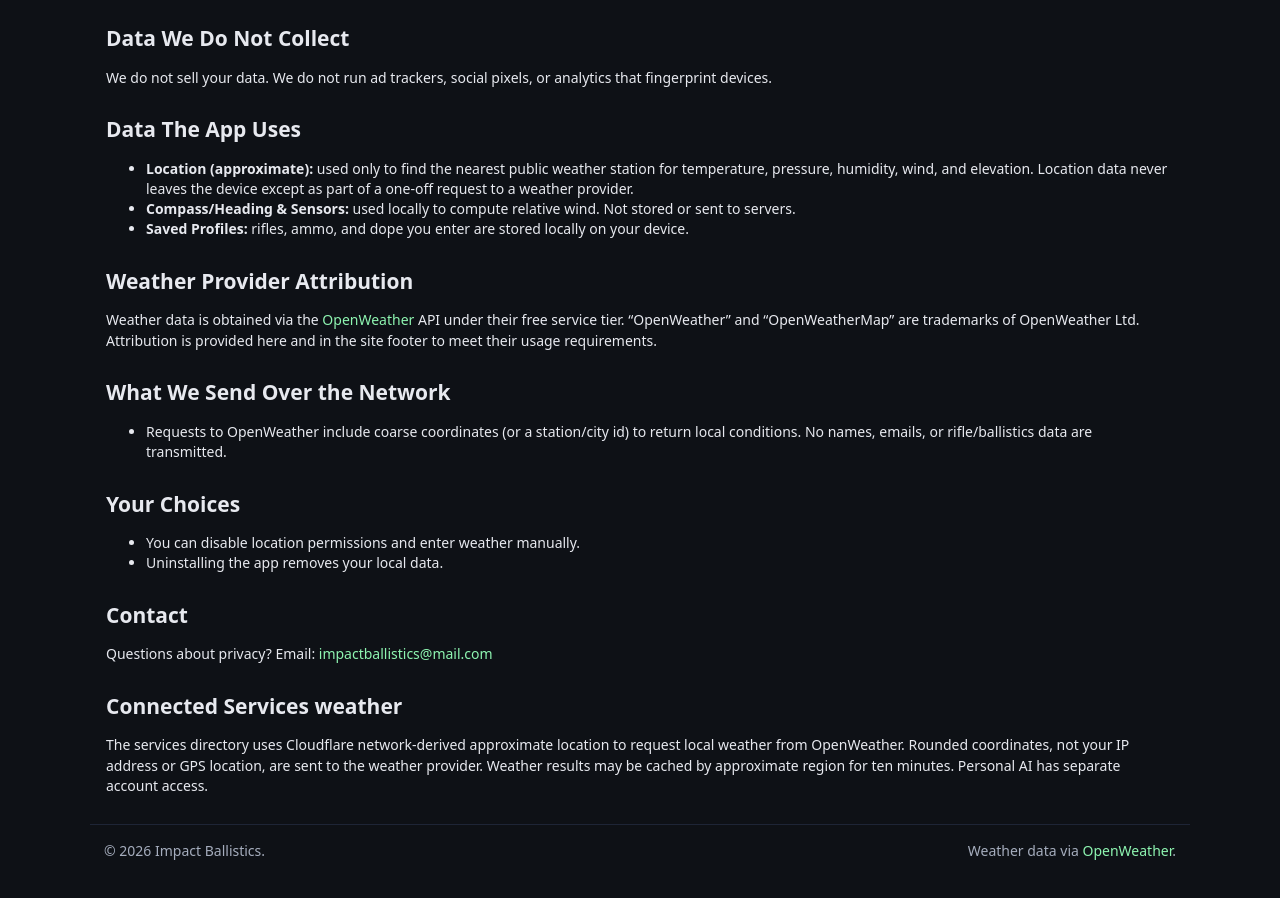
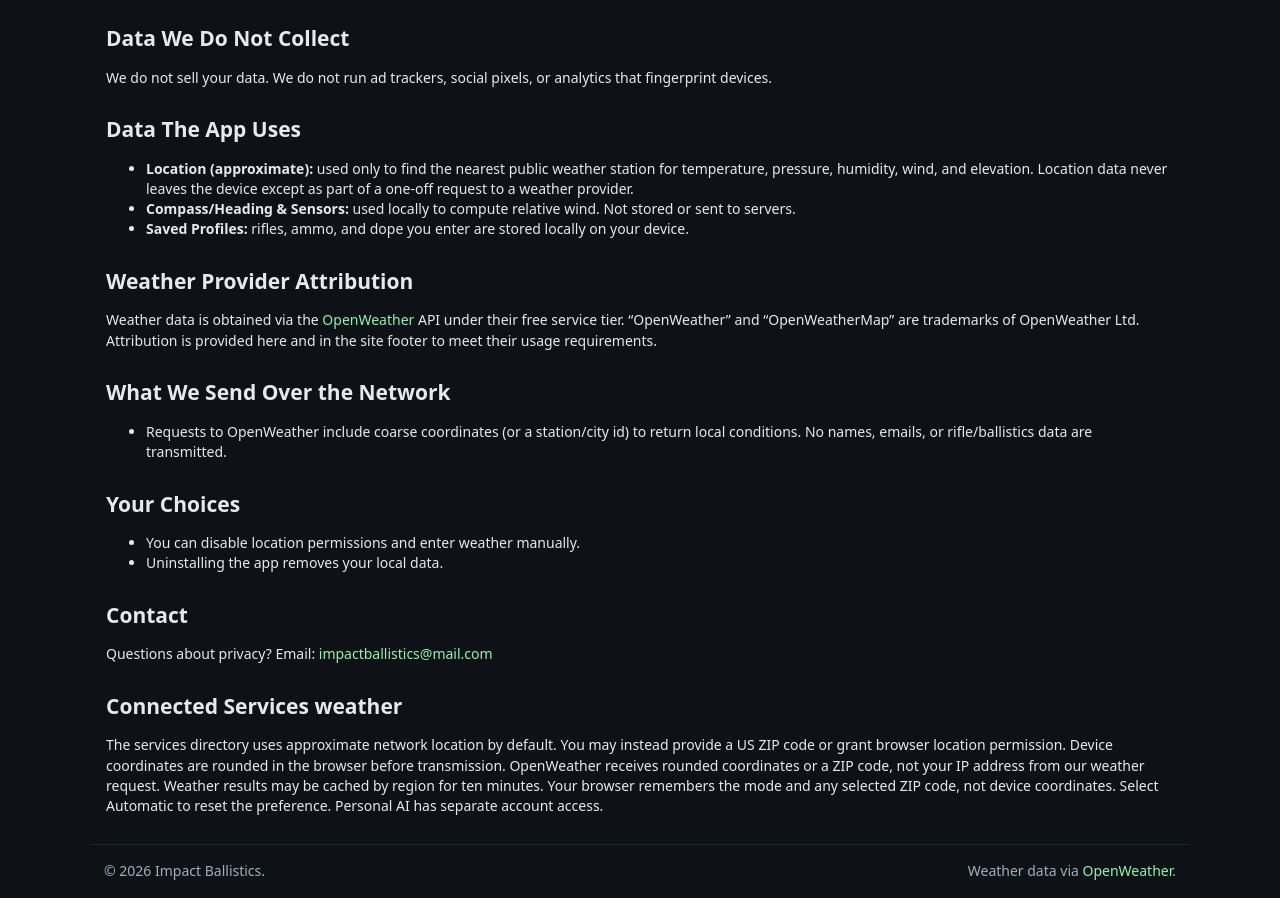
Before and after one commit to sloroc2/impactballistics-site, a website: page privacy.html in a window 1280 px wide. Shown: the part 169-1067 px from the top of the page. Before the commit the page ends 1046 px from the top, so only its background shows below. Drawn offline with Linux system fonts and the light colour scheme.

Commit message:
Update weather location privacy disclosure

```diff
--- a/privacy.html
+++ b/privacy.html
@@ -41,7 +41,7 @@
 
   <h2>Contact</h2>
 <p>Questions about privacy? Email: <a href="mailto:impactballistics@mail.com">impactballistics@mail.com</a></p>
-<h2>Connected Services weather</h2><p>The services directory uses Cloudflare network-derived approximate location to request local weather from OpenWeather. Rounded coordinates, not your IP address or GPS location, are sent to the weather provider. Weather results may be cached by approximate region for ten minutes. Personal AI has separate account access.</p>
+<h2>Connected Services weather</h2><p>The services directory uses approximate network location by default. You may instead provide a US ZIP code or grant browser location permission. Device coordinates are rounded in the browser before transmission. OpenWeather receives rounded coordinates or a ZIP code, not your IP address from our weather request. Weather results may be cached by region for ten minutes. Your browser remembers the mode and any selected ZIP code, not device coordinates. Select Automatic to reset the preference. Personal AI has separate account access.</p>
 </main>
 
 <footer class="container footer">
```
